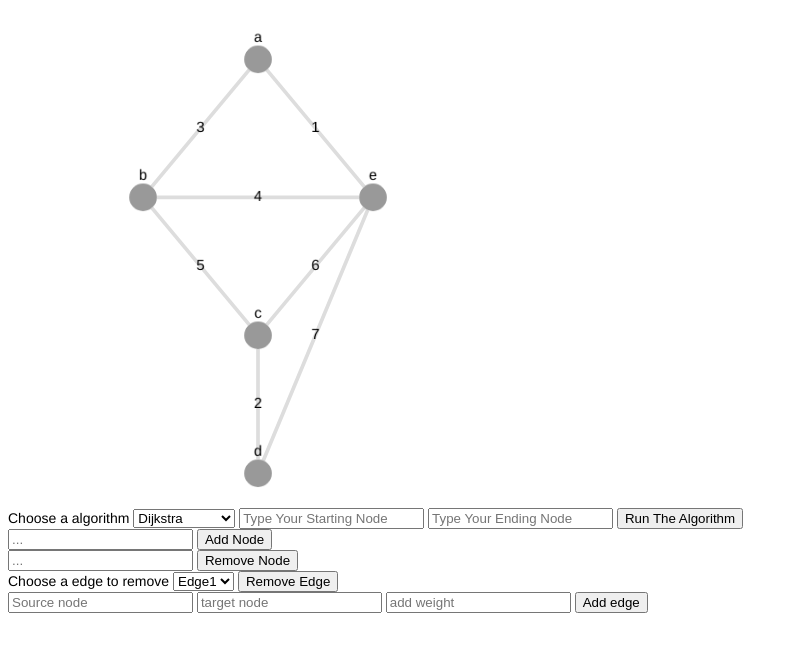
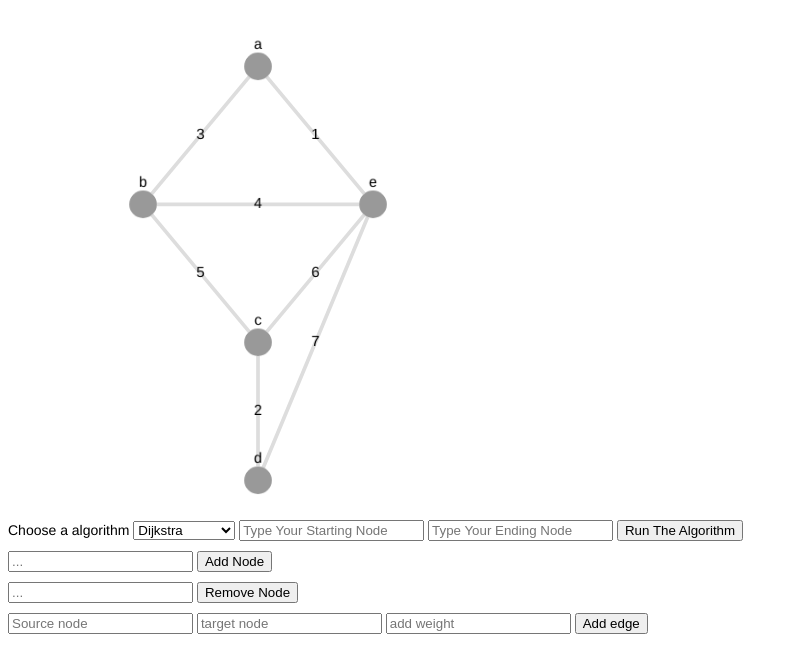
Before and after one commit to G-Amar/Network-Routing-Visualized, a website built with Vite: page index.html in a window 1280 px wide. Shown: the whole page, without its empty margins (0-798 px from the left). Built offline with nearby package versions, Linux system fonts and the light colour scheme.

Commit message:
added css

```diff
--- a/index.html
+++ b/index.html
@@ -28,14 +28,6 @@
       <button id="removeNodeBtn" type = "button">Remove Node</button>
      </div>
     <div>
-      <label for="removeedge">Choose a edge to remove</label>
-      <select name="removeedge" id="removeedge">
-        <option value="edge1">Edge1</option>
-        <option value="edge2">Edge2</option>
-      </select>
-      <button id="removeEdgebutton">Remove Edge</button>
-    </div>
-    <div>
       <input type = "text" placeholder="Source node" id="edge1">
       <input type = "text" placeholder="target node" id="edge2">
       <input type = "text" placeholder="add weight" id="weight">
--- a/style.css
+++ b/style.css
@@ -1,3 +1,18 @@
+*{
+  margin-top: 5px;
+}
+
+button {
+  transition-duration: 0.4s;
+  color: black;
+
+}
+
+button:hover {
+  background-color: rgba(54, 193, 248, 0.907); /* Green */
+  box-shadow: 0 12px 16px 0 rgba(0,0,0,0.24), 0 17px 50px 0 rgba(0,0,0,0.19);
+}
+
 body {
   font: 14px helvetica neue, helvetica, arial, sans-serif;
 }
@@ -11,3 +26,7 @@ body {
 #addNode {
   z-index: 10;
 }
+
+button{
+
+}
```
